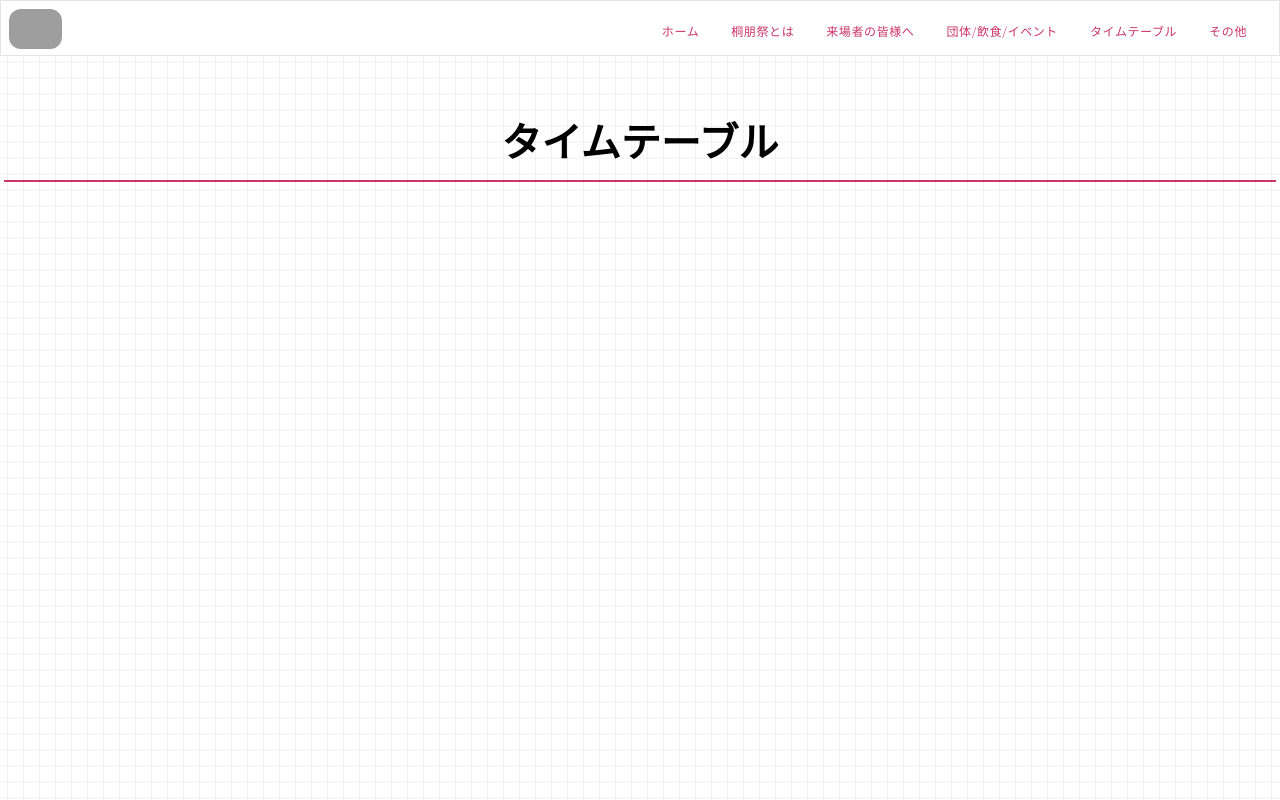
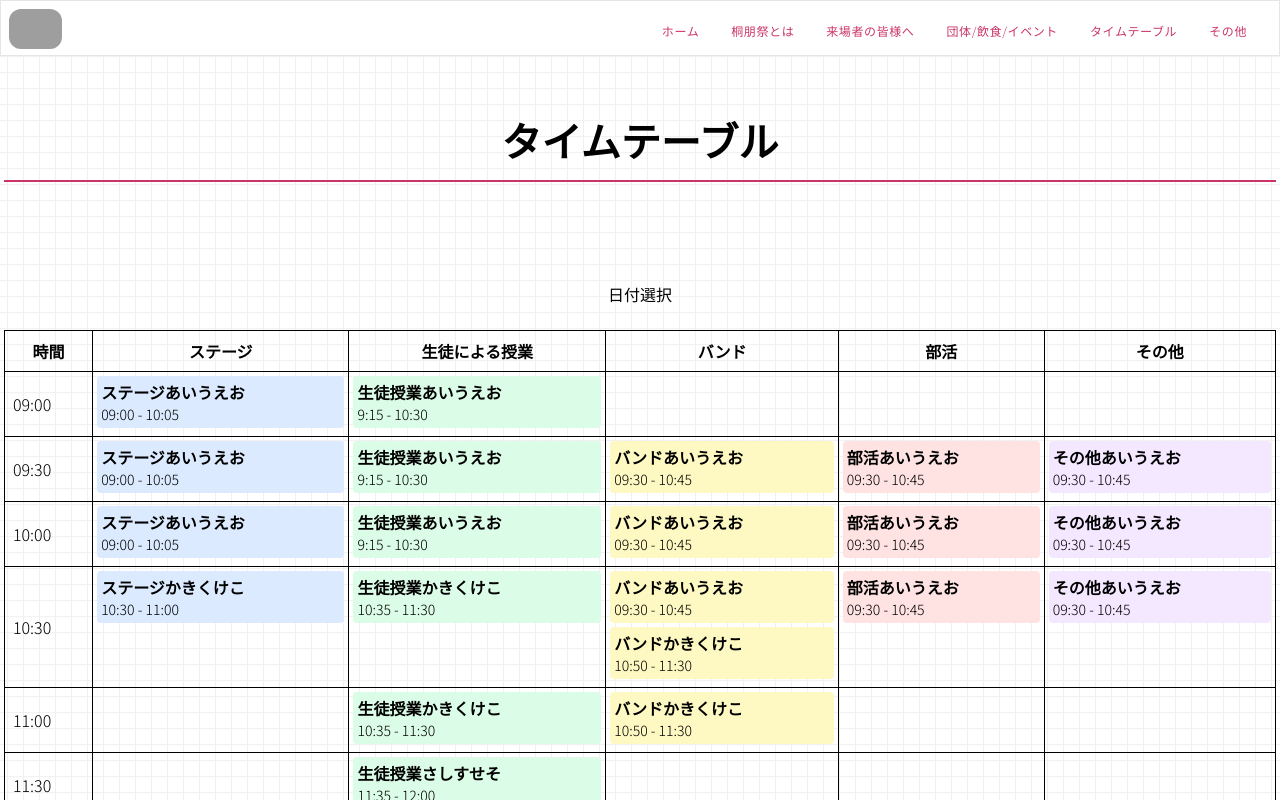
Before and after one commit to t-aoki186/tohofes2026-web, a SvelteKit app: page /timetable in a window 1280 px wide. Shown: the top 800 px of the page. Built offline with nearby package versions, Linux system fonts and the light colour scheme; grey boxes are pictures that could not be loaded; some icons are missing.

Commit message:
add: タイムテーブルの基本的な機能を実装

```diff
--- /dev/null
+++ b/src/lib/data/timetable.json
@@ -0,0 +1,68 @@
+{
+  "2026-09-26": {
+    "ステージ": [
+      {
+        "title": "ステージあいうえお",
+        "start": "09:00",
+        "end": "10:05",
+        "url": "/events/test/"
+      },
+      {
+        "title": "ステージかきくけこ",
+        "start": "10:30",
+        "end": "11:00",
+        "url": "/events/test/"
+      }
+    ],
+    "生徒による授業": [
+      {
+        "title": "生徒授業あいうえお",
+        "start": "9:15",
+        "end": "10:30",
+        "url": "/events/test/"
+      },
+      {
+        "title": "生徒授業かきくけこ",
+        "start": "10:35",
+        "end": "11:30",
+        "url": "/events/test/"
+      },
+      {
+        "title": "生徒授業さしすせそ",
+        "start": "11:35",
+        "end": "12:00",
+        "url": "/events/test/"
+      }
+    ],
+    "バンド": [
+      {
+        "title": "バンドあいうえお",
+        "start": "09:30",
+        "end": "10:45",
+        "url": "/events/test/"
+      },
+      {
+        "title": "バンドかきくけこ",
+        "start": "10:50",
+        "end": "11:30",
+        "url": "/events/test/"
+      }
+    ],
+    "部活": [
+      {
+        "title": "部活あいうえお",
+        "start": "09:30",
+        "end": "10:45",
+        "url": "/events/test/"
+      }
+    ],
+    "その他": [
+      {
+        "title": "その他あいうえお",
+        "start": "09:30",
+        "end": "10:45",
+        "url": "/events/test/"
+      }
+    ]
+  }
+}
--- a/src/lib/server/organizations.ts
+++ b/src/lib/server/organizations.ts
@@ -1,4 +1,5 @@
 export async function fetchOrganizations() {
   const res = await fetch("https://pic.atserver186.jp/json/tf26/organizations.json");
-  return await res.json();
+   const data = await res.json();
+  return data;
 }
--- /dev/null
+++ b/src/lib/server/timetable.ts
@@ -0,0 +1,8 @@
+import type { PageLoad } from "./$types";
+
+export const load: PageLoad = async ({ fetch }) => {
+  const res = await fetch("https://pic.atserver186.jp/json/tf26/timetable.json");
+  const timetable = await res.json();
+
+  return { timetable };
+};
--- /dev/null
+++ b/src/routes/events/+page.server.ts
@@ -0,0 +1,5 @@
+import { redirect } from '@sveltejs/kit';
+
+export function load() {
+  throw redirect(302, '/organizations/?category=events');
+}
--- a/src/routes/timetable/+page.svelte
+++ b/src/routes/timetable/+page.svelte
@@ -1,8 +1,55 @@
-<script>
+<script lang="ts">
 	const { data } = $props();
 
 	import { onMount } from 'svelte';
 	import { reveal } from '$lib/reveal';
+
+	//タイムテーブル周り
+	const day = '2026-09-26';
+
+	const venues = $derived(Object.keys(data.timetable[day]));
+
+	const times = [
+		'09:00',
+		'09:30',
+		'10:00',
+		'10:30',
+		'11:00',
+		'11:30',
+		'12:00',
+		'12:30',
+		'13:00',
+		'13:30',
+		'14:00',
+		'14:30',
+		'15:00',
+		'15:30',
+		'16:00',
+		'16:30',
+		'17:00'
+	];
+
+	// 時刻を分に変換
+	const toMinutes = (t: string) => {
+		const [h, m] = t.split(':').map(Number);
+		return h * 60 + m;
+	};
+
+	// t の次の時間ブロック
+	const nextTime = (t: string) => {
+		const i = times.indexOf(t);
+		return times[i + 1] ?? t; // 最後は自分自身
+	};
+
+	type value = 'ステージ' | '生徒による授業' | '部活' | 'バンド' | 'その他';
+
+	const timetableColors: Record<string, string> = {
+		ステージ: 'bg-blue-100',
+		生徒による授業: 'bg-green-100',
+		部活: 'bg-red-100',
+		バンド: 'bg-yellow-100',
+		その他: 'bg-purple-100'
+	};
 </script>
 
 <svelte:head>
@@ -13,5 +60,44 @@
 	<div class="container m-auto mt-25 border-b-2 border-b-(--main-text-color)">
 		<p class="tf26-page-title" style="color: black; margin-bottom: 0;">タイムテーブル</p>
 	</div>
-	<section class="container mx-auto mt-25 mb-25"></section>
+	<section class="container mx-auto mt-25 mb-25">
+		<div class="flex justify-center">日付選択</div>
+		<div class="md:hidden">ジャンル選択</div>
+		<br />
+		<div class="overflow-x-auto">
+			<table class="w-full border-collapse">
+				<thead>
+					<tr>
+						<th class="border p-2">時間</th>
+						{#each venues as v}
+							<th class="border p-2">{v}</th>
+						{/each}
+					</tr>
+				</thead>
+
+				<tbody>
+					{#each times as t}
+						<tr>
+							<td class="border p-2">{t}</td>
+							{#each venues as v}
+								<td class="border p-1 align-top">
+									{#each data.timetable[day][v] as ev}
+										{#if toMinutes(ev.start) < toMinutes(nextTime(t)) && toMinutes(ev.end) > toMinutes(t)}
+											<div class={`mb-1 rounded p-1 ${timetableColors[v]}`}>
+												<div class="font-bold">{ev.title}</div>
+												<div class="text-sm">{ev.start} - {ev.end}</div>
+											</div>
+										{/if}
+									{/each}
+								</td>
+							{/each}
+						</tr>
+					{/each}
+				</tbody>
+			</table>
+		</div>
+	</section>
 </main>
+
+<style>
+</style>
--- /dev/null
+++ b/src/routes/timetable/+page.ts
@@ -0,0 +1,17 @@
+/*import type { PageLoad } from "./$types";
+
+export const load: PageLoad = async ({ fetch }) => {
+  const res = await fetch("https://pic.atserver186.jp/json/tf26/timetable.json");
+  const timetable = await res.json();
+
+  return { timetable };
+};*/
+
+import type { PageLoad } from "./$types";
+import timetable from "$lib/data/timetable.json";
+
+export const load: PageLoad = async () => {
+  return {
+    timetable: timetable as Record<string, Record<string, { title: string; start: string; end: string; url: string }[]>>
+  };
+};
```
